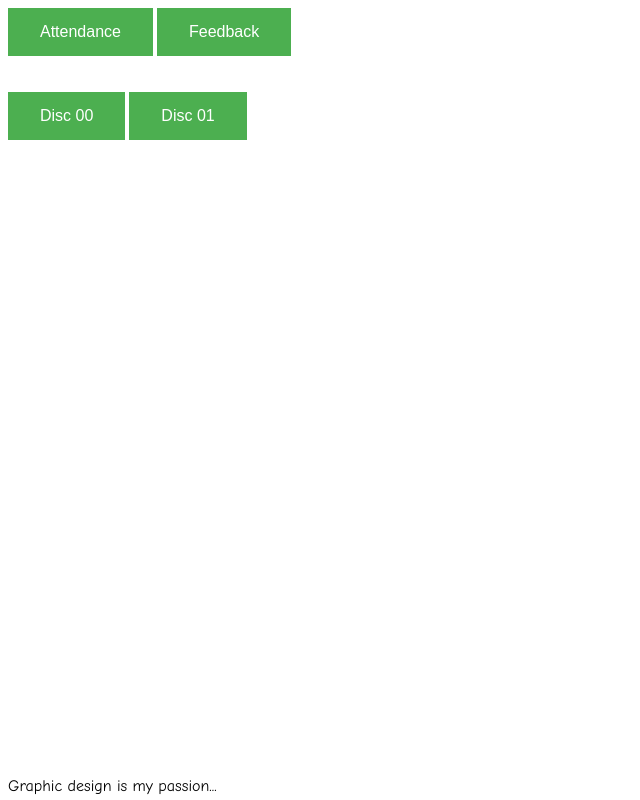
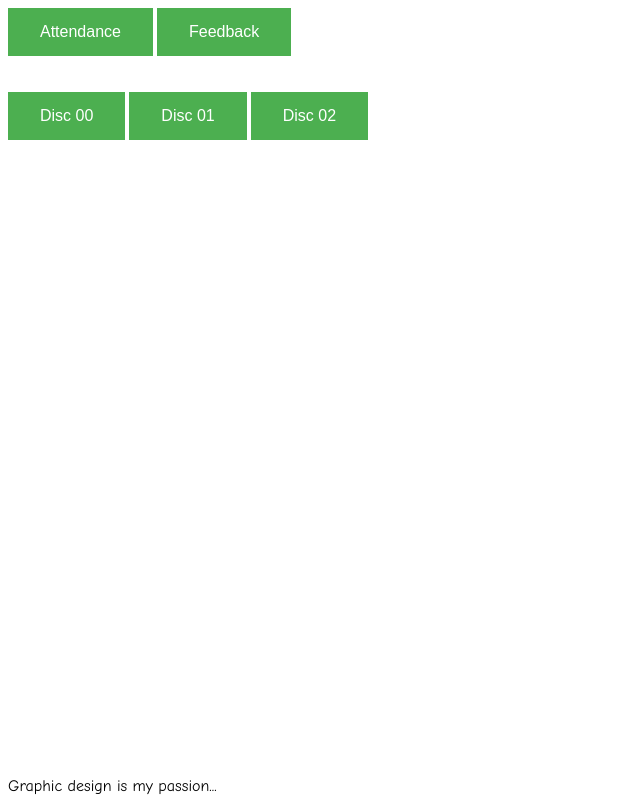
Before and after one commit to samysspace/samysspace.github.io, a plain HTML site: page pages/notes.html in a window 1280 px wide. Shown: the whole page, without its empty margins (0-640 px from the left). Drawn offline with Linux system fonts and the light colour scheme.

Commit message:
Update notes.html

```diff
--- a/pages/notes.html
+++ b/pages/notes.html
@@ -26,6 +26,7 @@
 <br>
 <button onclick="window.location.href = 'https://docs.google.com/presentation/d/1sPN9L4ZO9TdvpZm0NijqmDWTyMHBVOTrcNy2IC6h0WI/edit?usp=sharing';" target="_blank">Disc 00</button>
 <button onclick="window.location.href = 'https://docs.google.com/presentation/d/1IgLek6m4kg9dHXMIi5RtRqwyyU59hJL_K0EGcETJVKc/edit?usp=sharing';" target="_blank">Disc 01</button>
+<button onclick="window.location.href = 'https://docs.google.com/presentation/d/1XVoBFyyicyoy2c2vJdFt9kgmg9wbUZDyplpsdtgKr8w/edit?usp=sharing';" target="_blank">Disc 02</button>
 <div class="footer">
 Graphic design is my passion...
 </div>
```
